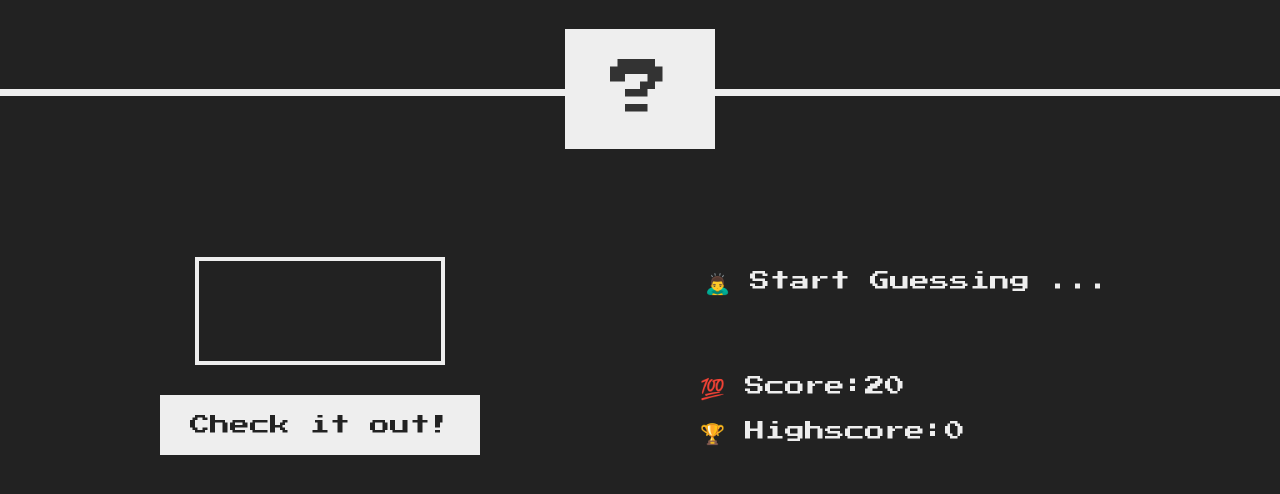
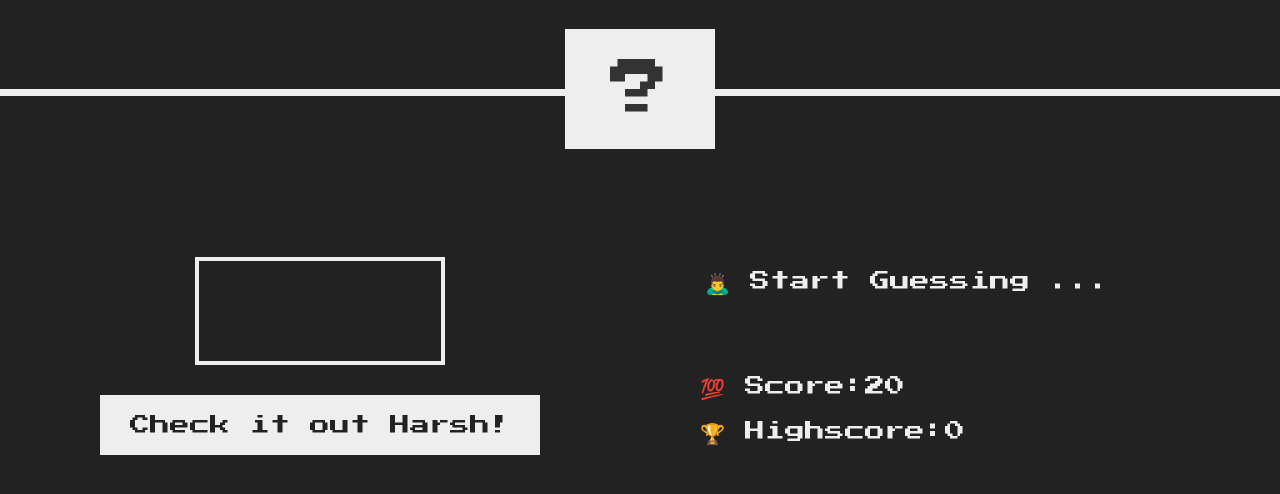
Before and after one commit to harshalashi/Guess-My-Number, a plain HTML site: page index.html in a window 1280 px wide. Shown: the part 184-678 px from the top of the page. Drawn offline with Linux system fonts and the light colour scheme.

Commit message:
harsh name added

```diff
--- a/index.html
+++ b/index.html
@@ -17,7 +17,7 @@
     <main>
       <section class="left">
         <input type="number" class="guess" />
-        <button class="btn check">Check it out!</button>
+        <button class="btn check">Check it out Harsh!</button>
       </section>
       <section class="right">
         <p class="message">🙇‍♂️ Start Guessing ...</p>
```
